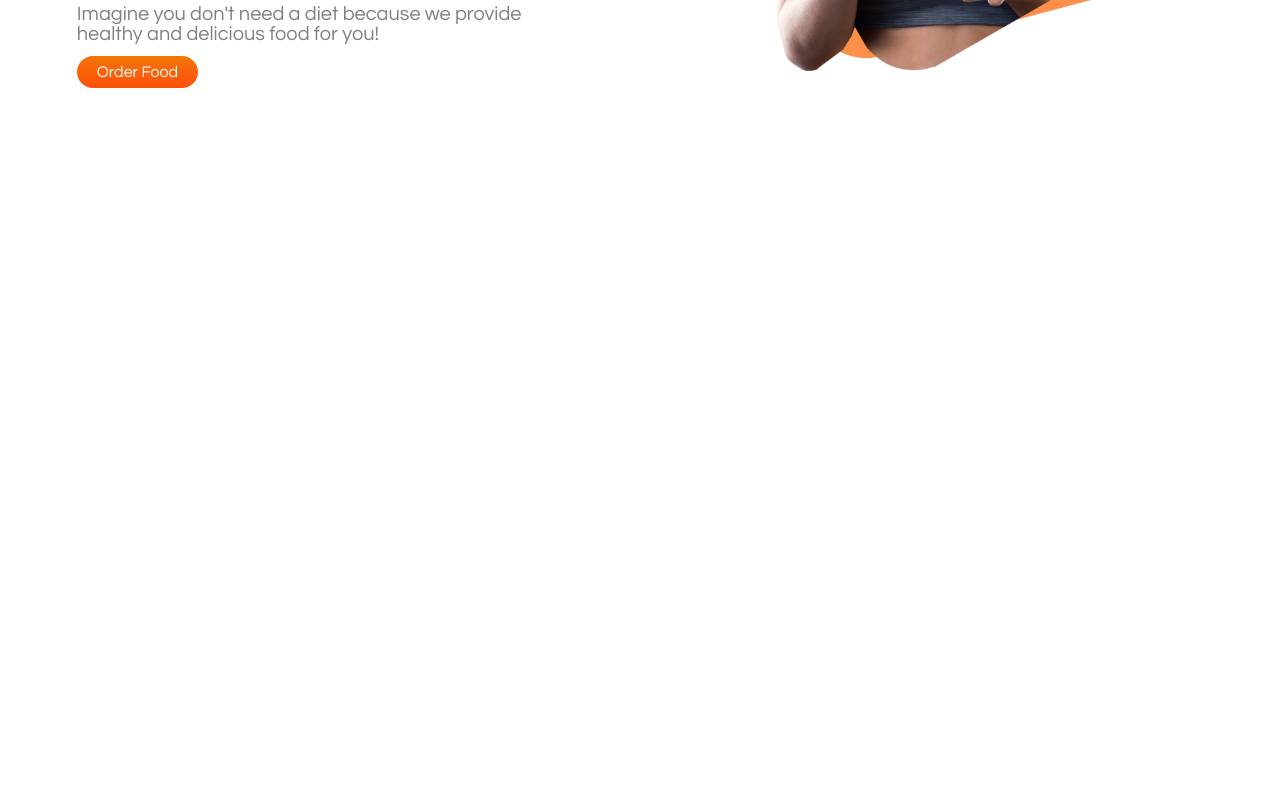
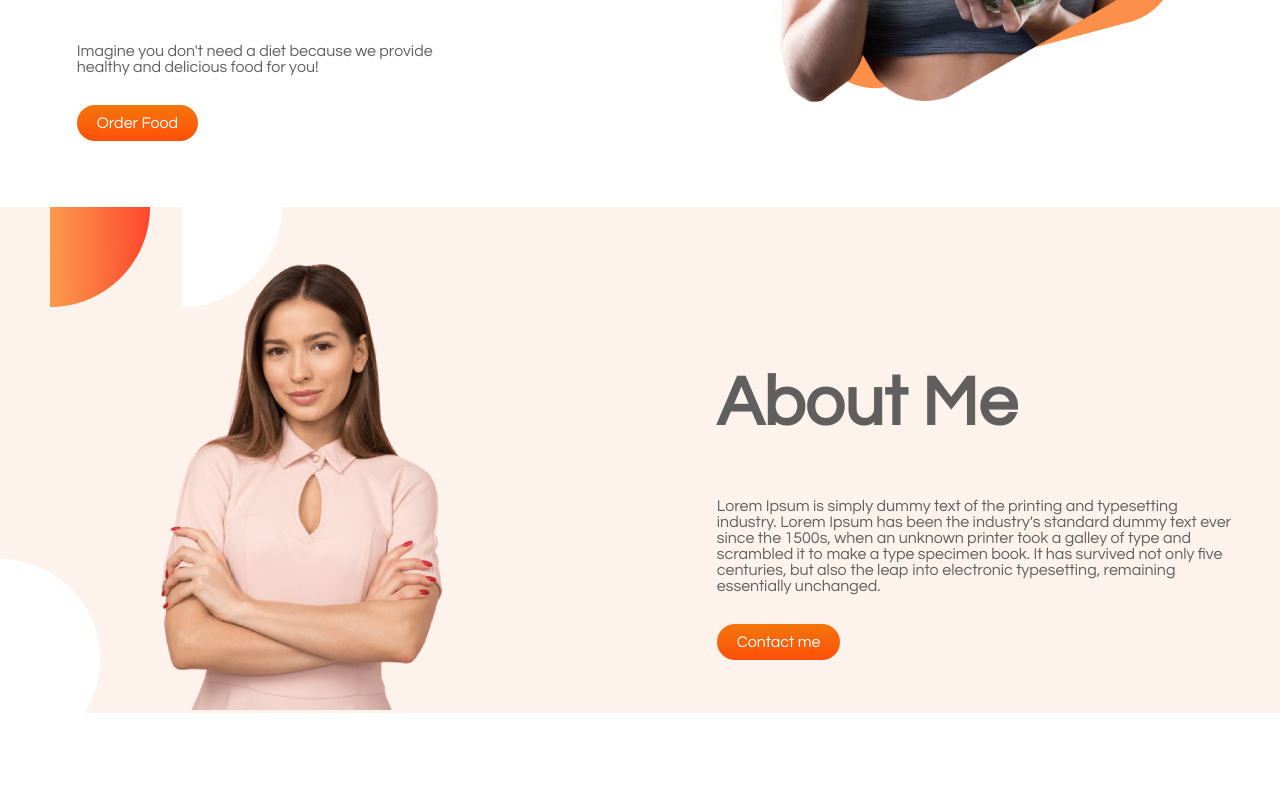
Before and after one commit to mdsobujsordar/Assignment1, a plain HTML site: page index.html in a window 1280 px wide. Shown: the part 528-1318 px from the top of the page. Before the commit the page ends 800 px from the top, so only its background shows below. Drawn offline with Linux system fonts and the light colour scheme.

Commit message:
about me section done

```diff
--- a/index.html
+++ b/index.html
@@ -13,13 +13,23 @@
 <body>
     <section class="top-header">
         <div class="flexible-container skip-diet">
-            <h1><span style="color:orange ;">Skip</span> <span style="color:rgb(71, 71, 71) ;"> The Diet, <br> Just Eat Healthy <br> With Food Network</span> </h1>
-            <p style="color:gray ; font-size: 20px;">Imagine you don't need a diet because we provide <br> healthy and delicious food for you!</p>
+            <h1><span style="color:orange ;">Skip</span> <span class="font-color"> The Diet, <br> Just Eat Healthy <br> With Food Network</span> </h1>
+            <p class="font-color">Imagine you don't need a diet because we provide <br> healthy and delicious food for you!</p>
             <a class="link-button" target="_blank" href="https://github.com/mdsobujsordar/developer-portfolio/blob/main/style.css">Order Food</a>
         </div>
         <div class="flexible-container">
             <img src="images/female/Group 8425.png" alt="">
         </div>
     </section>
+    <section class="about-me">
+        <div class="flexible-container">
+            <img id="about-me-image" src="images/female/Person Image.png" alt="">
+        </div>
+        <div class="flexible-container my-name">
+            <h1 class="font-color">About Me</h1>
+            <p class="font-color paragraph-padding">Lorem Ipsum is simply dummy text of the printing and typesetting industry. Lorem Ipsum has been the industry's standard dummy text ever since the 1500s, when an unknown printer took a galley of type and scrambled it to make a type specimen book. It has survived not only five centuries, but also the leap into electronic typesetting, remaining essentially unchanged.</p>
+            <a class="link-button" target="_blank" href="https://github.com/mdsobujsordar/developer-portfolio/blob/main/style.css">Contact me</a>
+        </div>
+    </section>
 </body>
 </html>
--- a/style.css
+++ b/style.css
@@ -12,21 +12,45 @@ h1{
 .flexible-container{
     width: 50%;
     margin-left: 6%;
-    margin-top: 6%;
 }
 .flexible-container img{
-    width: 85%;
+    width: 90%;
 }
 .skip-diet{
-    margin-top: 10%;
+    margin-top: 7%;
 }
 .link-button{
     padding-left: 20px;
     padding-right: 20px;
-    padding-top: 8px;
-    padding-bottom: 8px;
+    padding-top: 10px;
+    padding-bottom: 10px;
     background-image:linear-gradient(rgb(243, 118, 9),rgba(255, 72, 0, 0.955)) ;
     text-decoration: none;
     border-radius: 20px;
     color: white;
 }
+.about-me{
+    display: flex;
+    background-image: url(images/shapes/7.png);
+}
+#about-me-image{
+    width: 50%;
+    padding-left: 15%;
+    padding-top: 10%;
+}
+.font-color{
+    color: rgba(58, 58, 58, 0.802);
+}
+section{
+    margin-top: 6%;
+    margin-bottom: 6%;
+}
+.my-name{
+    padding-top: 8%;
+}
+p{
+    margin-bottom: 40px;
+}
+.paragraph-padding{
+    padding-right: 8%;
+}
```
